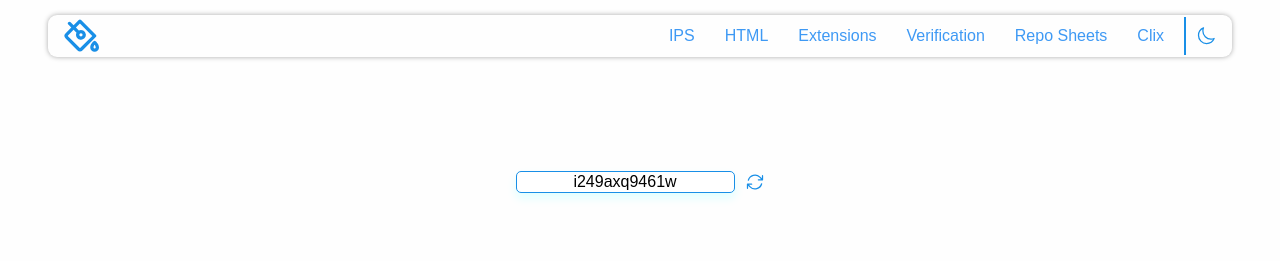
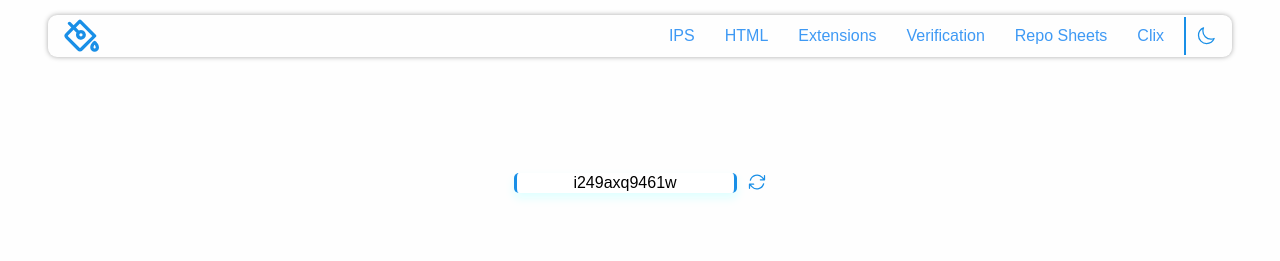
Before and after one commit to MohcineDev/bucket-vue, a Vue app: page / in a window 1280 px wide. Shown: the top 261 px of the page. Built offline with nearby package versions, Linux system fonts and the light colour scheme.

Commit message:
change input style

```diff
--- a/src/components/BucketReady.vue
+++ b/src/components/BucketReady.vue
@@ -54,7 +54,8 @@ input {
   border-radius: 5px;
   padding: 0 5px;
   border: none;
-  border: 1px solid #198fe7;
+  border-left: 3px solid #198fe7;
+  border-right: 3px solid #198fe7;
 font-size: 1rem;
 box-shadow: 0 5px 10px 0px #dfffff;
 }
```
